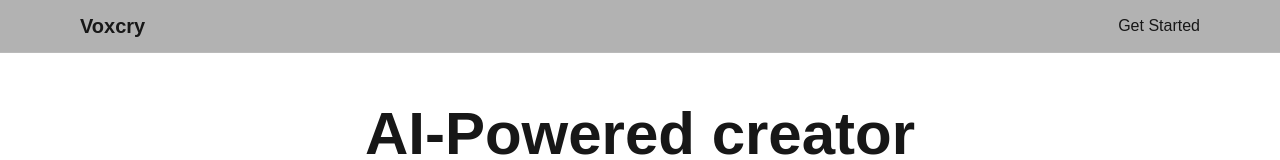
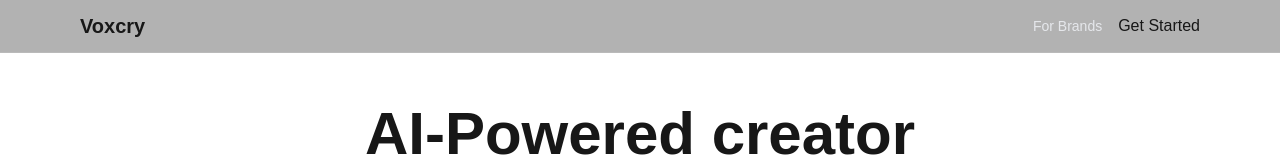
Before and after one commit to Ritzvillcoin/voxcry, a Next.js app: page / in a window 1280 px wide. Shown: the top 160 px of the page. Built offline with nearby package versions, Linux system fonts and the light colour scheme.

Commit message:
update - nov 29

```diff
--- a/src/app/components/Nav.tsx
+++ b/src/app/components/Nav.tsx
@@ -8,8 +8,19 @@ export default function Nav() {
           <span className="text-xl font-semibold">Voxcry</span>
           <span className="rounded bg-brand-500/20 px-2 py-0.5 text-xs text-brand-200"></span>
         </Link>
-        <div className="flex items-center gap-3">
-          {/*<Link href="#pricing" className="button-outline">Pricing</Link>*/}
+
+        <div className="flex items-center gap-4">
+          {/* NEW: For Brands link (opens Google Form in new tab) */}
+          <a
+            href="https://forms.gle/RECyohJA1HSMTspr5"
+            target="_blank"
+            rel="noopener noreferrer"
+            className="text-sm text-gray-200 hover:text-white transition"
+          >
+            For Brands
+          </a>
+
+          {/* Existing Get Started button */}
           <Link href="#contact" className="button-primary">Get Started</Link>
         </div>
       </div>
--- a/src/data/creators.json
+++ b/src/data/creators.json
@@ -12,6 +12,10 @@
 "risk_score": "Low Risk",
 "notes": "Content style is entertainment-based lifestyle, so this is classified as Brand Awareness."
 },
+{"creator_name":"Ella Boo","creator_handle":"@ellabootiful","tiktok_link":"https://tiktok.com/@ellabootiful","followers":"88.7K","posting_frequency":"(daily or near-daily)","category":"sales","niche":"Lip Syncing, Daily Life, Family","region":"United States","performance_health":"mixed","risk_score":"Medium","start_from":"250 USD","notes":"Family and lifestyle creator featuring products and branded content; strong fit for mom-life, gifts, CPG, family-oriented brands with a mostly female 25–34 US audience."}
+,
+{"creator_name":"Rob Pepp","creator_handle":"@rantwithrobert","tiktok_link":"https://tiktok.com/@rantwithrobert","followers":"75K","posting_frequency":"daily","category":"sales","niche":"Beverages & Production, Daily Life, Comedy","region":"United States","performance_health":"good","risk_score":"Low","start_from":"125 USD","notes":"Comedy-style food and beverage product content with strong organic engagement; ideal for CPG, beverages, seasonal promos, and fun retail campaigns targeting a mostly female 35–44 US audience."}
+,
 {
 "creator_name":"kalenain the kitchen",
 "creator_handle":"@kalenainthekitchen",
@@ -370,4 +374,23 @@
 {"creator_name":"Michelle","creator_handle":"@lamdcoloree","tiktok_link":"https://tiktok.com/@lamdcoloree","followers":"222.5K","posting_frequency":"every 1-3 days","category":"lead_gen","niche":"Outfits, Health & Wellness, Daily Life","region":"Canada","performance_health":"good","risk_score":"Low","notes":"Medical professional creating mental health, sexual health, and lifestyle education content with strong audience trust. Best suited for public health, wellness, and educational campaigns targeting young adult females."}
 ,
 {"creator_name":"Sundas","creator_handle":"@sundaskhalidd","tiktok_link":"https://tiktok.com/@sundaskhalidd","followers":"65.5K","posting_frequency":"frequent","category":"lead_gen","niche":"Tech & AI tips","region":"","performance_health":"good","risk_score":"Low","notes":"Creates clear, structured educational content on data science, tech careers, and AI. Strong fit for tech education, software tools, and career-skills campaigns targeting aspiring data and tech professionals."}
+,
+{"creator_name":"mallory fig","creator_handle":"@malloryfig","tiktok_link":"https://tiktok.com/@malloryfig","followers":"156.8K","posting_frequency":"daily","category":"sales","niche":"Beauty & Personal Care","region":"United States","performance_health":"good","risk_score":"Low","notes":"Beauty and lifestyle creator with strong female 18–24 audience; good fit for beauty, skincare, and feminine lifestyle brands."}
+,
+{"creator_name":"Madelyn Elmore","creator_handle":"@madelynelmore","tiktok_link":"https://tiktok.com/@madelynelmore","followers":"460.3K","posting_frequency":"several per week","category":"sales","niche":"Outfits; Fitness","region":"United States","performance_health":"weak","risk_score":"High","notes":"Fitness and outfit creator featuring workout clips and fashion looks; strong male audience, suitable for gymwear or lifestyle brands but very low organic views relative to follower count."}
+,
+{
+"creator_name":"tiffintech",
+"creator_handle":"tiffintech",
+"tiktok_link":"https://tiktok.com/@tiffintech",
+"followers":"301.7K",
+"posting_frequency":"daily",
+"category":"lead_gen",
+"niche":"Tech Products & Tests; Future Tech | AI | Robotics",
+"region":"Canada",
+"performance_health":"mixed",
+"risk_score":"Medium",
+"notes":"Tech explainer and AI education content suitable for SaaS, AI tools, and tech product launches. Audience skews heavily male and 25–34, strong fit for technical or B2B tech awareness campaigns."
+},
+{"creator_name":"rachel","creator_handle":"@rachelxburrows","tiktok_link":"https://tiktok.com/@rachelxburrows","followers":"130.5K","posting_frequency":"4–6 posts per week","category":"sales","niche":"beauty reviews, shopping, budget friendly, women's clothing","region":"United States","performance_health":"mixed","risk_score":"Medium","start_from":"300 USD","notes":"Beauty and budget-shopping product reviewer with a primarily female 35–44 audience; strong for retail, hauls, and discount-focused campaigns."}
 ]
```
